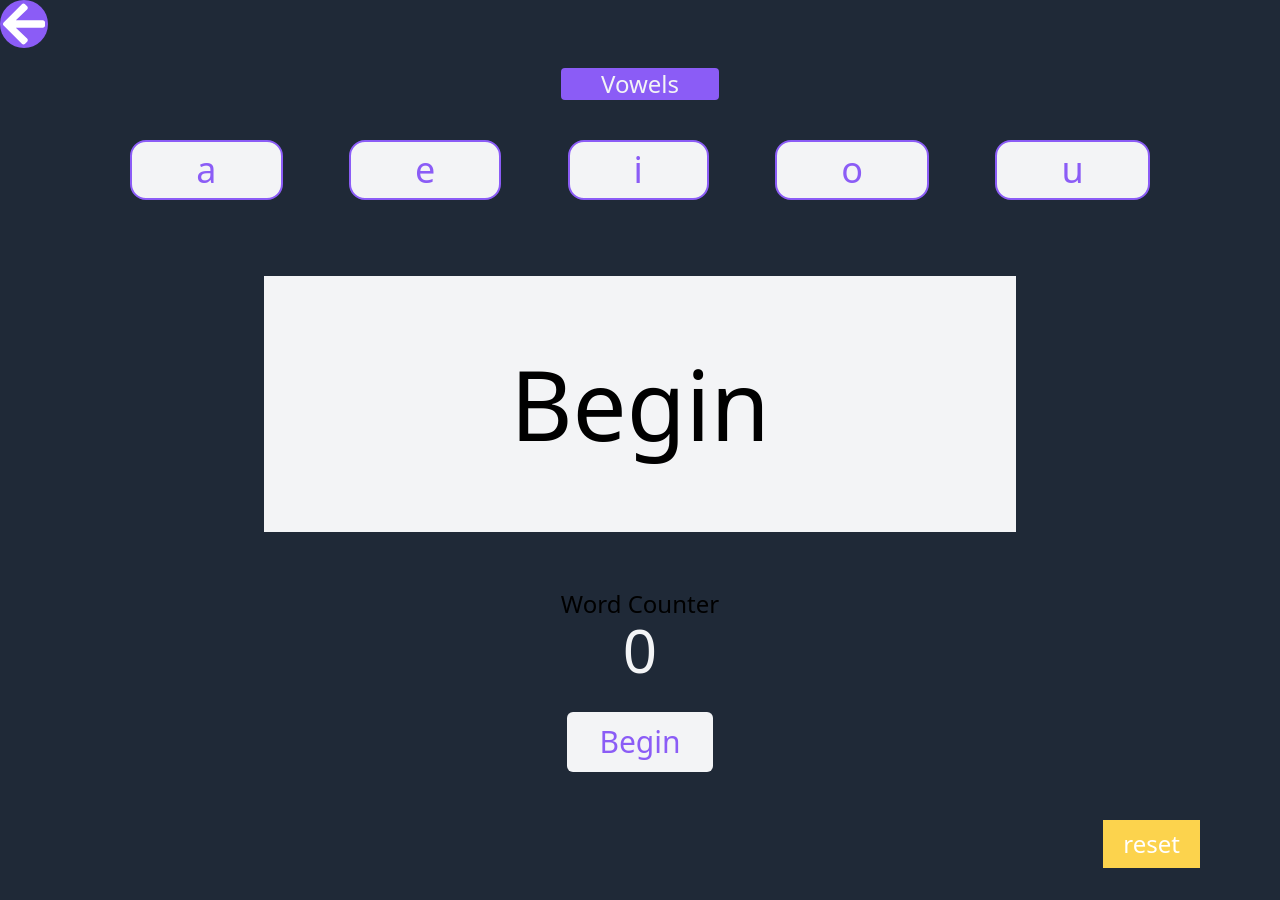
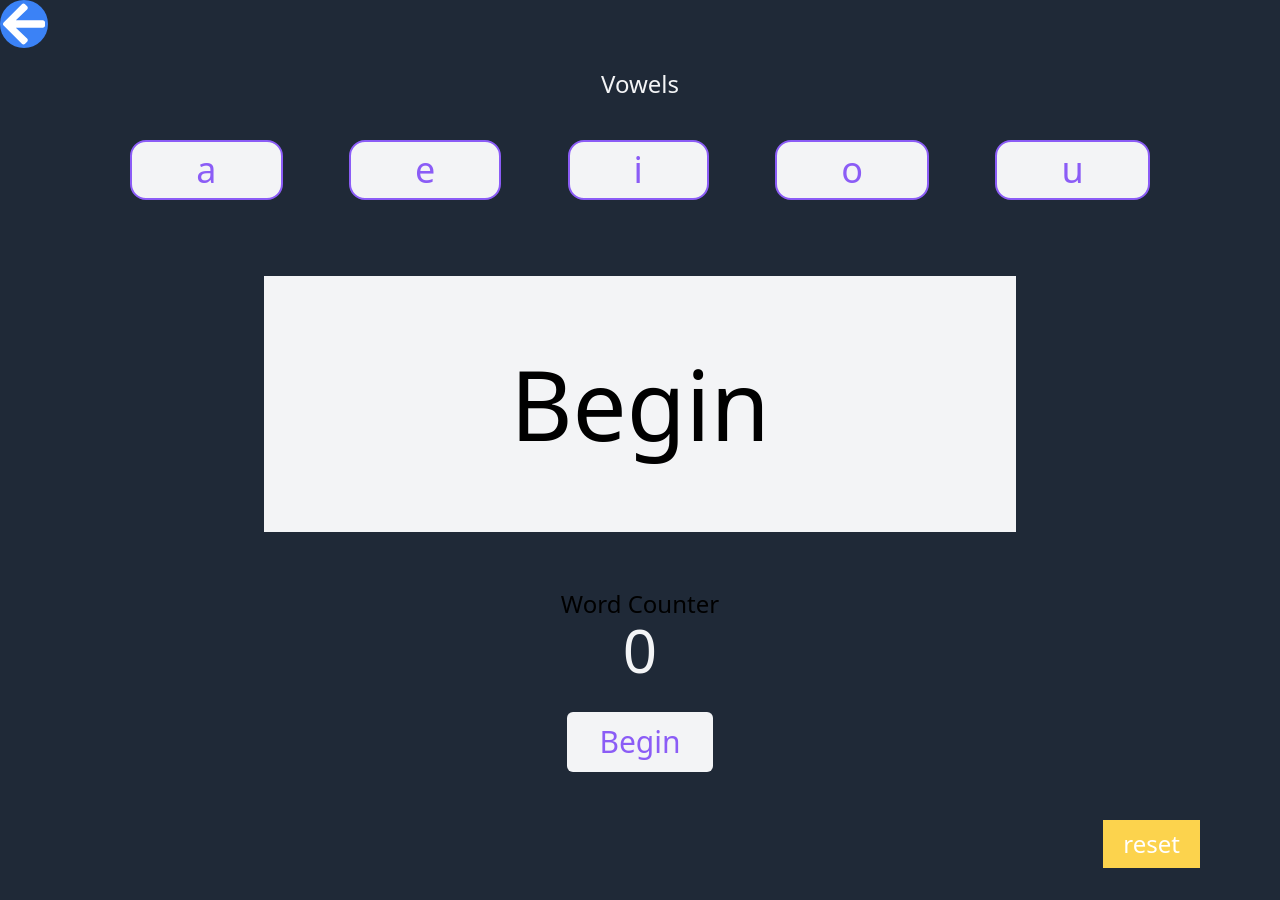
Before and after one commit to carlosdlroca/aa-hop-v2, a Next.js app: page /hop/vowels in a window 1280 px wide. Built offline with nearby package versions, Linux system fonts and the light colour scheme.

Commit message:
remove interpolated className string

```diff
--- a/pages/hop/[course].js
+++ b/pages/hop/[course].js
@@ -18,14 +18,10 @@ export default function Course({ course, file }) {
                 <title>{course.split("-").join(" ")}</title>
             </Head>
             <Link href='/'>
-                <a
-                    className={`block bg-arrow bg-contain bg-no-repeat bg-${file.color}-500 w-12 h-12 rounded-full`}
-                ></a>
+                <a className='block bg-arrow bg-contain bg-no-repeat bg-blue-500 w-12 h-12 rounded-full'></a>
             </Link>
             <div className='pageTitle course'>
-                <h1 className={`bg-${file.color}-500`}>
-                    {course.split("-").join(" ")}
-                </h1>
+                <h1>{course.split("-").join(" ")}</h1>
             </div>
             <HOP file={file} playAudio={playAudio} />
             <audio ref={audioRef} src='/new-word.mp3'>
```
